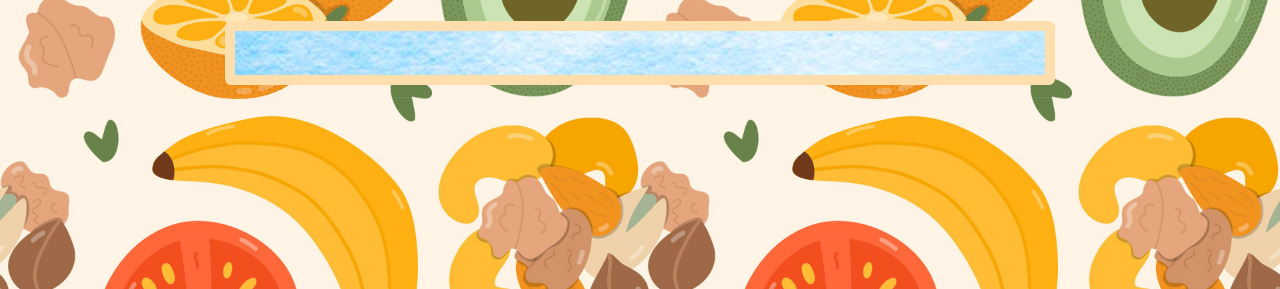
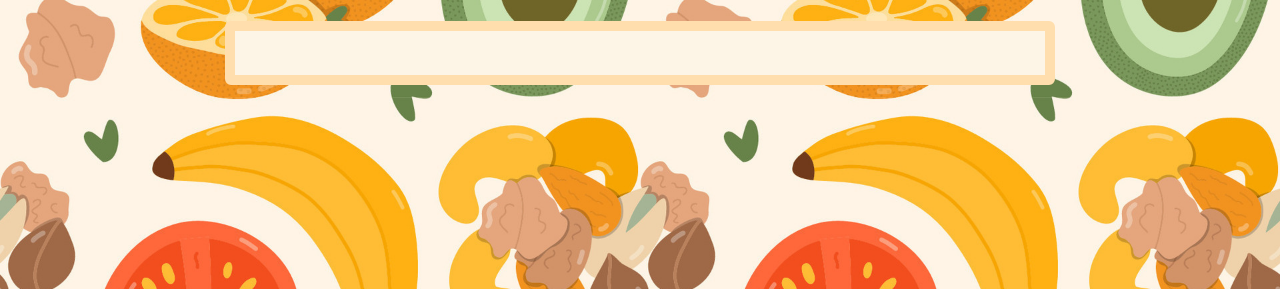
Before and after one commit to Kamana5/RecipeProject, a Django app: template recipes/templates/recipes/recipe_detail.html in a window 1280 px wide. Shown: the part 131-420 px from the top of the page. Run offline with Django 5.2, Linux system fonts and the light colour scheme; the template is opened without the code that fills it, so the values that code supplies are empty.

Commit message:
Update recipe_detail.html

```diff
--- a/recipes/templates/recipes/recipe_detail.html
+++ b/recipes/templates/recipes/recipe_detail.html
@@ -11,10 +11,11 @@
             background-repeat: no-repeat;
         }
         .card {
-            background-image: url("lightblue.jpeg");
+            background-color: #FDF5E6;
             background-size: cover;
             background-position: center;
             background-repeat: no-repeat;
+            backround-border: 10px solid #FFDEAD
         }
     </style>
 </head>
```
